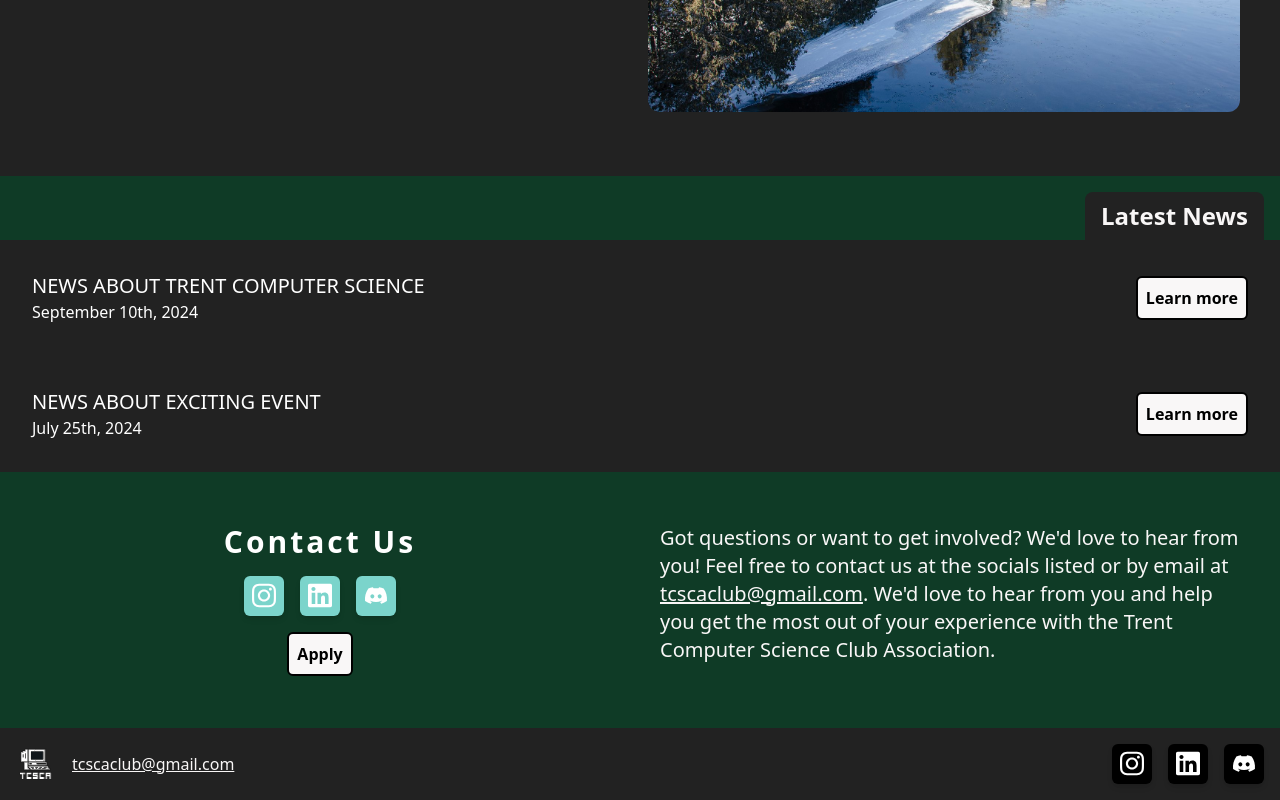
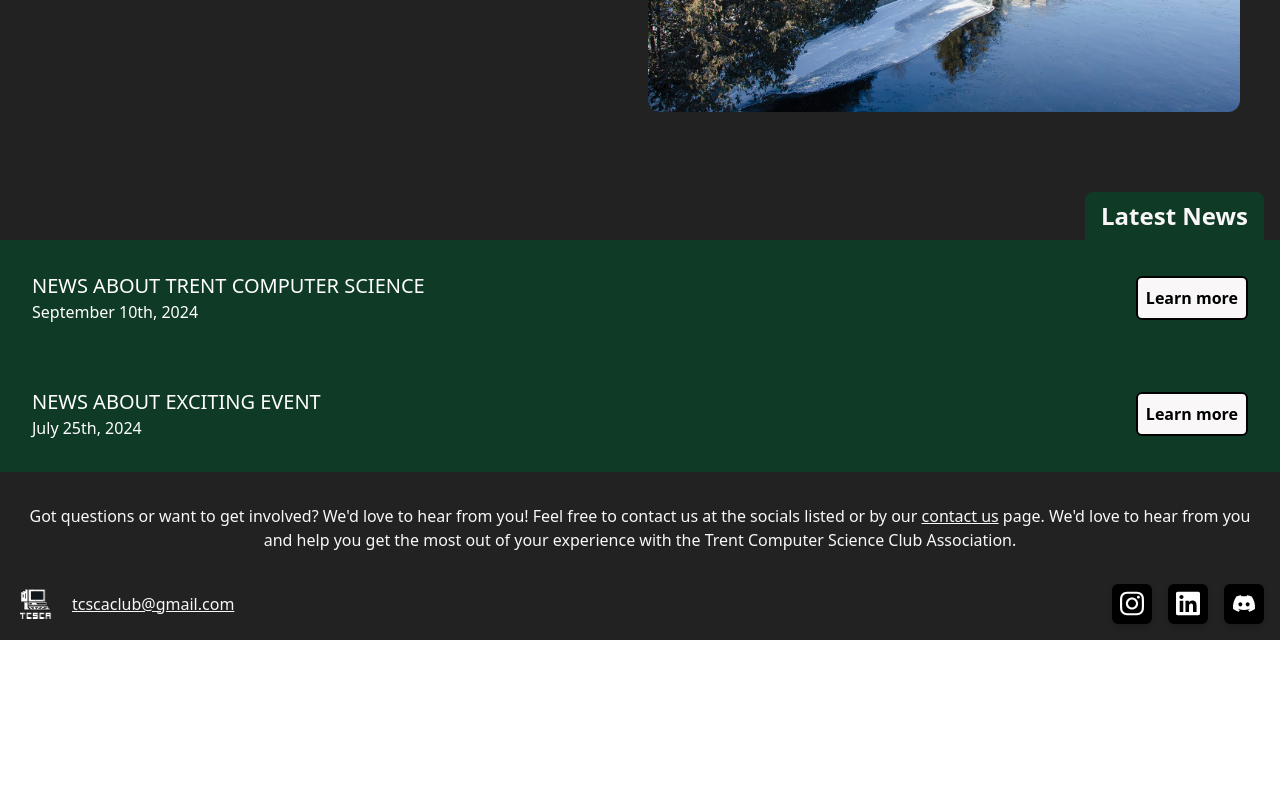
Before and after one commit to Trent-Computer-Science-Club-Association/ClubWebsite, a Next.js app: page / in a window 1280 px wide. Shown: the part 987-1787 px from the top of the page. After the commit the page ends 1627 px from the top, so only its background shows below. Built offline with nearby package versions, Linux system fonts and the light colour scheme.

Commit message:
Fix(Footer): Remove Contact us and moved to footer

```diff
--- a/components/Button.tsx
+++ b/components/Button.tsx
@@ -17,7 +17,6 @@ interface Props {
   href?: string;
   className?: string;
   type: ButtonType;
-  prefetch?: boolean;
 }
 
 interface LabelProps extends Props {
@@ -37,13 +36,12 @@ const Button: React.FC<LabelProps | ChildrenProps> = ({
   href,
   className,
   type = ButtonType.NAVBAR,
-  prefetch = false,
 }) => {
   const classes = `${className} ${type} ${styles.button}`;
   const content = label || children;
 
   return href ? (
-    <Link href={href} className={classes} onClick={onClick} prefetch={prefetch}>
+    <Link href={href} className={classes} onClick={onClick}>
       <span> {content} </span>
     </Link>
   ) : (
--- a/components/ContactUs.tsx
+++ /dev/null
@@ -1,49 +0,0 @@
-import { contactUs, heroIcons, email } from '../config.yaml';
-import Image from '../components/Image';
-import Button, { ButtonType } from '../components/Button';
-import Link from '../components/Link';
-import { Fragment } from 'react';
-import styles from '../styles/components/ContactUs.module.scss';
-
-export default function ContactUs() {
-  return (
-    <div className={styles.container}>
-      <div className={styles.left}>
-        <h1 className={styles.title}>Contact Us</h1>
-        <div className={styles.socialMedia}>
-          {heroIcons.map((icon) => (
-            <Button key={icon.altText} type={ButtonType.SOCIAL}>
-              <Image
-                key={icon.altText}
-                src={icon.path}
-                alt={icon.altText}
-                width={50}
-                height={50}
-                className={styles.icon}
-              />
-            </Button>
-          ))}
-        </div>
-        <Button type={ButtonType.LIGHT} className={styles.applyButton}>
-          Apply
-        </Button>
-      </div>
-      <div className={styles.right}>
-        <p className={styles.text}>
-          {contactUs.text.split('*contactEmail').map((part, index, array) =>
-            index < array.length - 1 ? (
-              <Fragment key={index}>
-                {part}
-                <Link href={`${email}`} className={styles.link}>
-                  {email}
-                </Link>
-              </Fragment>
-            ) : (
-              part
-            )
-          )}
-        </p>
-      </div>
-    </div>
-  );
-}
--- a/components/Footer.tsx
+++ b/components/Footer.tsx
@@ -3,10 +3,16 @@ import config from '../config.yaml';
 import Image from '../components/Image';
 import Button, { ButtonType } from '../components/Button';
 import Link from '../components/Link';
+import { footer } from '../config.yaml';
+import ReactMarkdown from 'react-markdown';
 
 export default function Footer() {
   return (
     <footer className={styles.Footer}>
+      {/* Top section */}
+      <div className={styles.top}>
+        <ReactMarkdown className={styles.text}>{footer.text}</ReactMarkdown>
+      </div>
       {/* Left side */}
       <div className={styles.left}>
         <Image src='/logo.svg' alt='TCSCA Logo' width={100} height={100} />
--- a/components/Logo.tsx
+++ b/components/Logo.tsx
@@ -8,13 +8,9 @@ interface LogoProps {
 
 export default function Logo({ href = '/' }: LogoProps) {
   return (
-    <Link href={href} className={styles.container} prefetch={true}>
+    <Link href={href} className={styles.container}>
       <div>
-        <Image
-          src='/logo.svg'
-          alt='TCSCA Logo'
-          fill={true}
-        />
+        <Image src='/logo.svg' alt='TCSCA Logo' fill={true} />
       </div>
     </Link>
   );
--- a/config.d.ts
+++ b/config.d.ts
@@ -25,7 +25,7 @@ declare module '*.yaml' {
     buttonRoute?: string;
   }
 
-  interface ContactUs {
+  interface Footer {
     text: string;
   }
 
@@ -35,7 +35,7 @@ declare module '*.yaml' {
     heroIcons: HeroIcon[];
     homeSections: HomeSection[];
     email: string;
-    contactUs: ContactUs;
+    footer: Footer;
   }
 
   const value: Config;
--- a/config.yaml
+++ b/config.yaml
@@ -36,5 +36,5 @@ homeSections:
     buttonRoute: /About
 email: &contactEmail 'tcscaclub@gmail.com'
 discordLink: https://discord.gg/serea2sPAd
-contactUs:
-  text: Got questions or want to get involved? We'd love to hear from you! Feel free to contact us at the socials listed or by email at *contactEmail. We'd love to hear from you and help you get the most out of your experience with the Trent Computer Science Club Association.
+footer:
+  text: Got questions or want to get involved? We'd love to hear from you! Feel free to contact us at the socials listed or by our  [contact us](Contact) page. We'd love to hear from you and help you get the most out of your experience with the Trent Computer Science Club Association.
--- a/pages/index.tsx
+++ b/pages/index.tsx
@@ -9,7 +9,6 @@ import SectionHeader, {
   SectionHeaderStyle,
 } from '../components/SectionHeader';
 import TextSection, { TextSectionStyle } from '../components/TextSection';
-import ContactUs from '../components/ContactUs';
 import LatestNews from '../components/LatestNews';
 import Footer from '../components/Footer';
 
@@ -57,11 +56,10 @@ export default function Home() {
           })}
           <SectionHeader
             title='Latest News'
-            style={SectionHeaderStyle.BLACK_ON_GREEN}
+            style={SectionHeaderStyle.GREEN_ON_BLACK}
             location={SectionLocation.RIGHT_ALIGNED}
           />
           <LatestNews />
-          <ContactUs />
           <Footer />
         </main>
       </section>
--- a/styles/components/Footer.module.scss
+++ b/styles/components/Footer.module.scss
@@ -1,7 +1,27 @@
 .Footer {
   @apply grid grid-cols-2 gap-4 p-4;
-  @apply mt-8;
   @apply bg-color-4;
+
+  a {
+    @apply text-color-2;
+    @apply underline;
+
+    &:visited,
+    &:active {
+      @apply text-color-2;
+    }
+
+    &:hover {
+      @apply text-hover-1;
+    }
+  }
+}
+
+.top {
+  @apply col-span-2;
+  @apply text-center;
+  @apply text-color-2;
+  @apply my-4;
 }
 
 .left {
--- a/styles/components/LatestNews.module.scss
+++ b/styles/components/LatestNews.module.scss
@@ -1,5 +1,5 @@
 .latestNews {
-  @apply bg-color-4 grid;
+  @apply bg-color-1 grid;
 
   .newsItem {
     @apply grid grid-cols-5 items-center;
```
Also changed, not shown: 1 other file (tests, documents, lock files or other folders).
